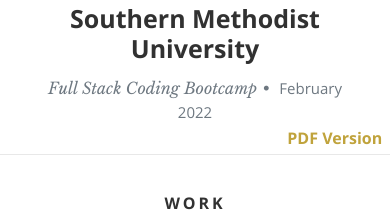
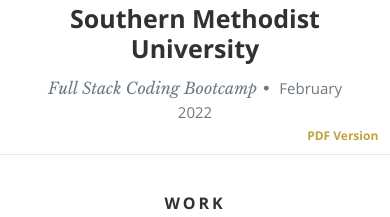
Before and after one commit to MikeMallonIT/Personal-Website, a React (Create React App) app: page / in a window 390 px wide. Shown: the part 1780-1997 px from the top of the page. Built offline with nearby package versions, Linux system fonts and the light colour scheme.

Commit message:
fixed pdf for mobile

```diff
--- a/public/css/media-queries.css
+++ b/public/css/media-queries.css
@@ -372,6 +372,16 @@
    header .social { font-size: 20px;}
    header .social li { margin: 0 6px; }
 
+   #resume .pdf{
+
+      position:absolute;
+      right: 3%;
+
+
+      font: 12px 'opensans-bold', sans-serif;
+      text-decoration: none;
+    }
+
    /* footer
    ------------------------------------------------------------------------ */
 
```
